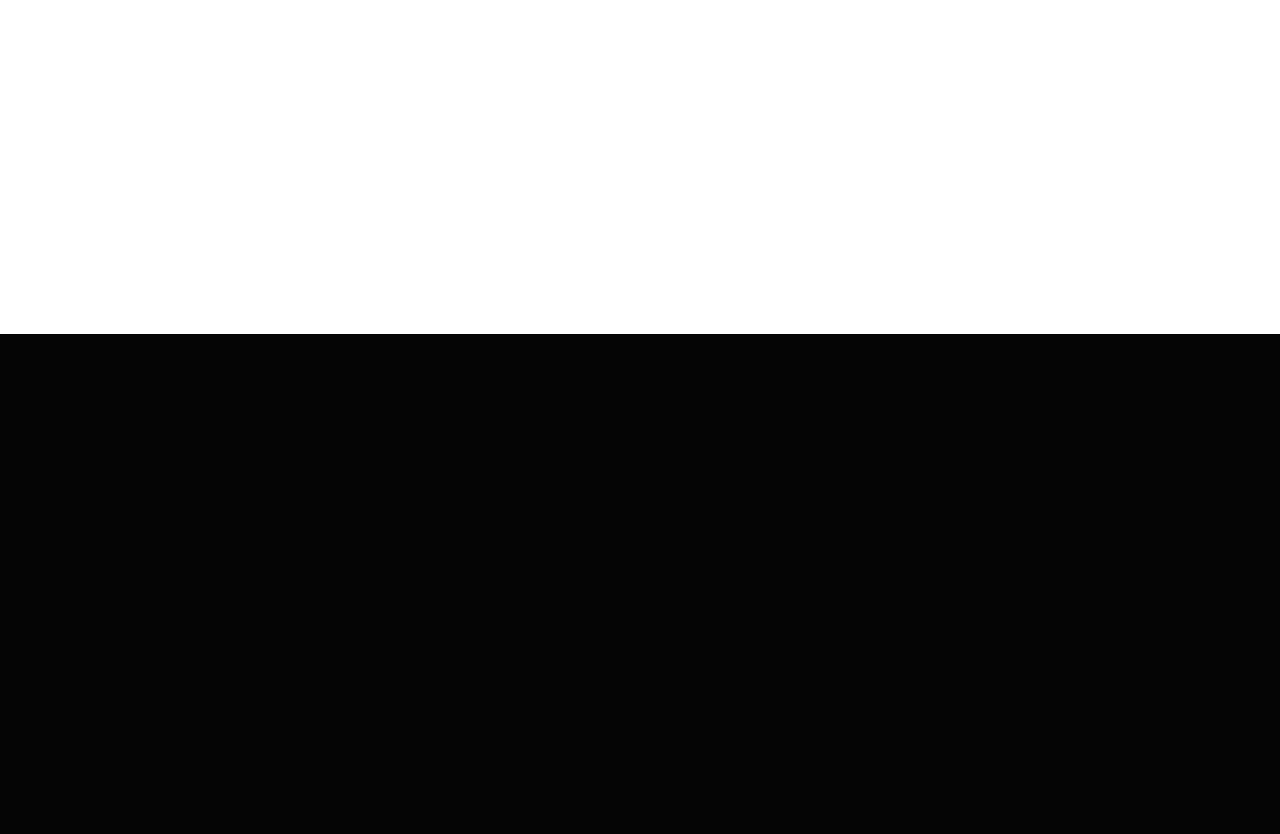
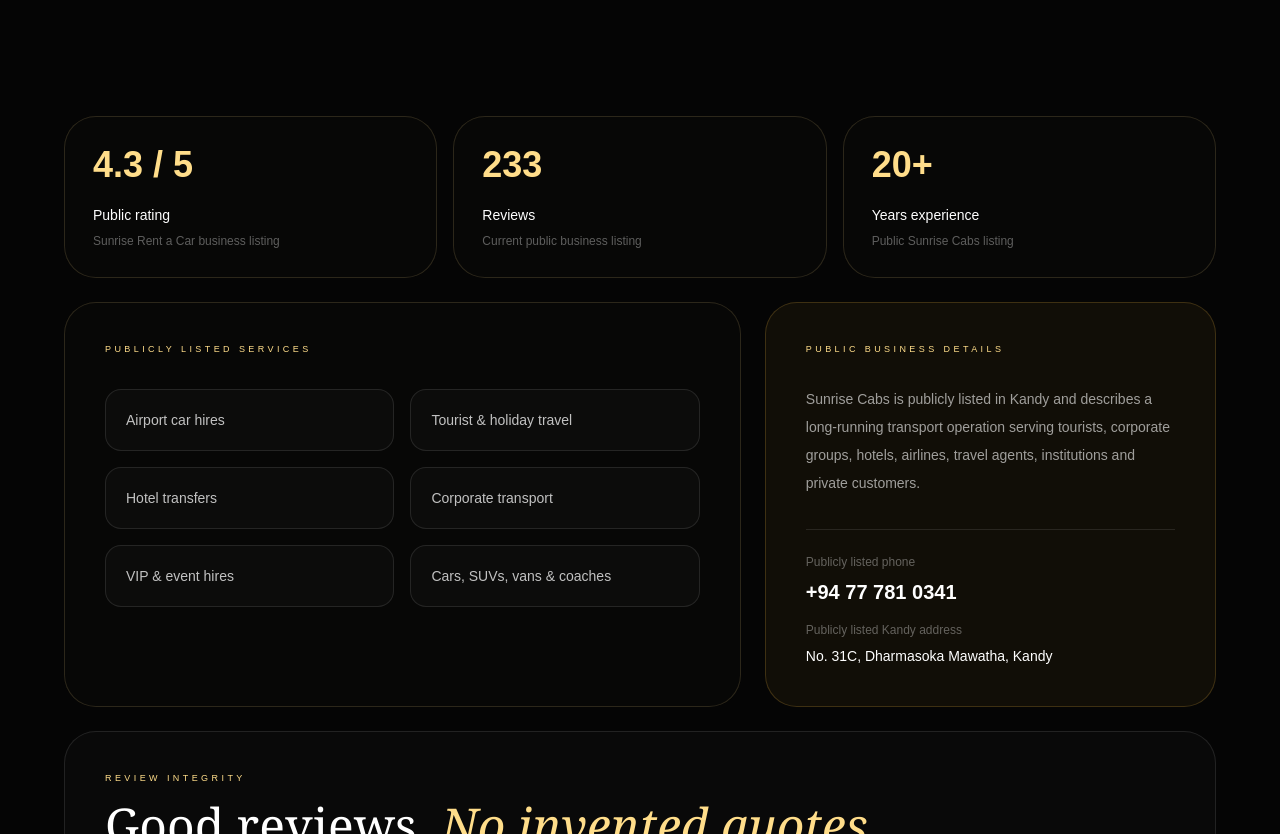
Before and after one commit to chikanhora-max/SunriseCabs, a Next.js app: page /reviews in a window 1280 px wide. Before the commit this address had no page. Shown: the part 466-1300 px from the top of the page. Before the commit the page ends 800 px from the top, so only its background shows below. Built offline with nearby package versions, Linux system fonts and the light colour scheme.

Commit message:
feat: add verified Sunrise Cabs review and trust showcase

```diff
--- /dev/null
+++ b/app/reviews/page.tsx
@@ -0,0 +1,64 @@
+import Link from "next/link";
+
+const reviewStats = [
+  { value: "4.3 / 5", label: "Public rating", note: "Sunrise Rent a Car business listing" },
+  { value: "233", label: "Reviews", note: "Current public business listing" },
+  { value: "20+", label: "Years experience", note: "Public Sunrise Cabs listing" },
+];
+
+export default function ReviewsPage() {
+  return (
+    <main className="min-h-screen bg-[#050505] px-5 py-10 text-white md:px-12">
+      <div className="mx-auto max-w-6xl">
+        <Link href="/" className="text-xs uppercase tracking-[.25em] text-[#ffdd8a]">← SunriseCabs</Link>
+        <header className="py-20 md:py-28">
+          <p className="eyebrow">Trust / public review snapshot</p>
+          <h1 className="display mt-5 max-w-4xl text-6xl leading-[.9] md:text-8xl">Trusted to <span className="sun italic">move Sri Lanka.</span></h1>
+          <p className="mt-8 max-w-2xl text-sm leading-7 text-white/50 md:text-base">SunriseCabs is presented here using publicly available business information. Review figures are a snapshot and can change over time.</p>
+        </header>
+
+        <section className="grid gap-4 md:grid-cols-3">
+          {reviewStats.map((stat) => (
+            <article key={stat.label} className="glass rounded-[2rem] p-7">
+              <p className="text-4xl font-semibold text-[#ffdd8a]">{stat.value}</p>
+              <p className="mt-5 text-sm font-medium">{stat.label}</p>
+              <p className="mt-2 text-xs text-white/35">{stat.note}</p>
+            </article>
+          ))}
+        </section>
+
+        <section className="mt-6 grid gap-6 lg:grid-cols-[1.2fr_.8fr]">
+          <article className="glass rounded-[2rem] p-8 md:p-10">
+            <p className="eyebrow">Publicly listed services</p>
+            <div className="mt-8 grid gap-4 sm:grid-cols-2">
+              {["Airport car hires", "Tourist & holiday travel", "Hotel transfers", "Corporate transport", "VIP & event hires", "Cars, SUVs, vans & coaches"].map((item) => (
+                <div key={item} className="rounded-2xl border border-white/10 bg-white/[.025] p-5 text-sm text-white/75">{item}</div>
+              ))}
+            </div>
+          </article>
+          <article className="rounded-[2rem] border border-[#f4b942]/20 bg-[#f4b942]/[.05] p-8 md:p-10">
+            <p className="eyebrow">Public business details</p>
+            <p className="mt-7 text-sm leading-7 text-white/60">Sunrise Cabs is publicly listed in Kandy and describes a long-running transport operation serving tourists, corporate groups, hotels, airlines, travel agents, institutions and private customers.</p>
+            <div className="mt-8 border-t border-white/10 pt-6">
+              <p className="text-xs text-white/35">Publicly listed phone</p>
+              <a href="tel:+94777810341" className="mt-2 block text-xl font-semibold text-[#ffdd8a]">+94 77 781 0341</a>
+              <p className="mt-4 text-xs text-white/35">Publicly listed Kandy address</p>
+              <p className="mt-2 text-sm">No. 31C, Dharmasoka Mawatha, Kandy</p>
+            </div>
+          </article>
+        </section>
+
+        <section className="mt-6 rounded-[2rem] border border-white/10 bg-white/[.02] p-8 md:p-10">
+          <p className="eyebrow">Review integrity</p>
+          <h2 className="display mt-4 text-4xl md:text-5xl">Good reviews. <span className="sun italic">No invented quotes.</span></h2>
+          <p className="mt-6 max-w-3xl text-sm leading-7 text-white/45">The showcase uses the public rating and review count rather than manufacturing testimonials. Individual customer comments should only be reproduced from the review platform with appropriate attribution.</p>
+        </section>
+
+        <footer className="flex flex-col gap-5 border-t border-white/10 py-10 text-xs text-white/35 md:flex-row md:items-center md:justify-between">
+          <span>SunriseCabs • Kandy, Sri Lanka</span>
+          <Link href="/" className="text-[#ffdd8a]">Return to showcase →</Link>
+        </footer>
+      </div>
+    </main>
+  );
+}
```
